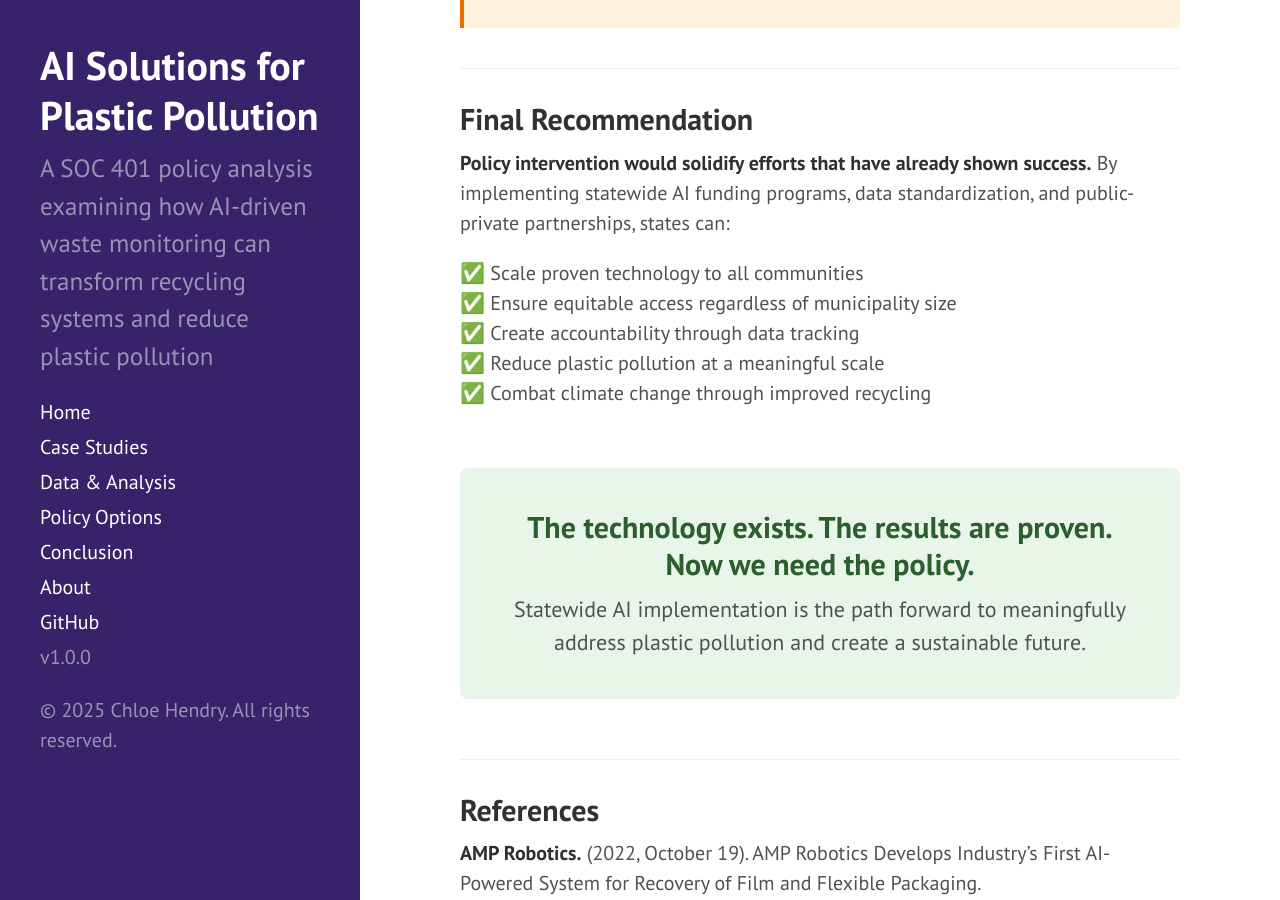
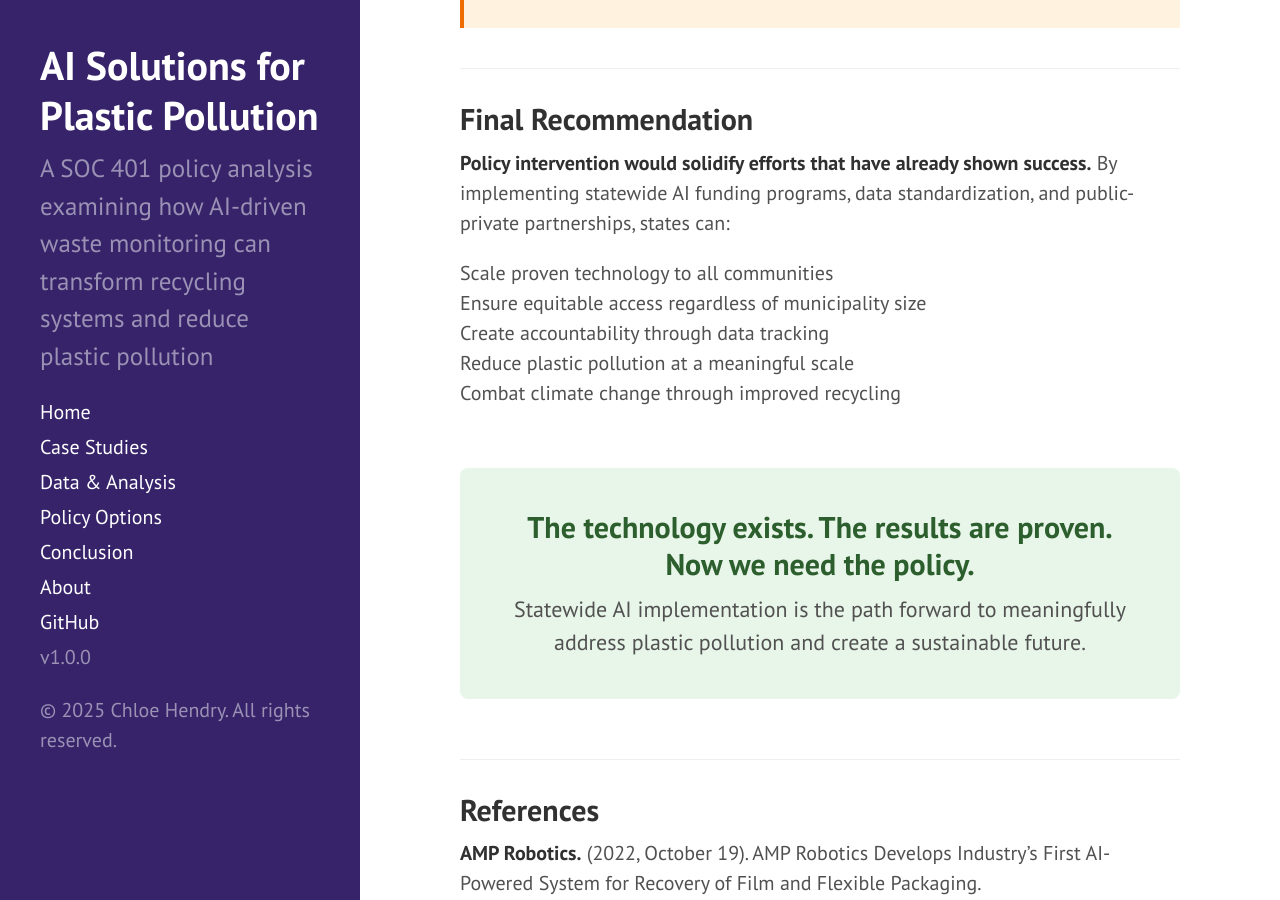
Before and after one commit to chendry6-blip/SOC401Website, a Jekyll site: the page built from _posts/2024-12-03-conclusion.md, in a window 1280 px wide and 900 px high, scrolled down 3296 px. Built offline with Jekyll 4.4.1, drawn with Linux system fonts in a browser that asks for light colours; some of the changed text lies outside the part shown.

Commit message:
Update 2024-12-03-conclusion.md

```diff
--- a/_posts/2024-12-03-conclusion.md
+++ b/_posts/2024-12-03-conclusion.md
@@ -35,22 +35,22 @@
 
 State-level policy and the incorporation of AI sorting tools are **necessary to make a meaningful difference**. States can provide:
 
-### 📋 Funding Incentives
+### Funding Incentives
 - Make technology accessible to all municipalities
 - Prioritize underserved communities
 - Remove financial barriers to implementation
 
-### 📊 Procurement Standards
+### Procurement Standards
 - Ensure consistent technology deployment
 - Set minimum performance requirements
 - Create competitive marketplace for AI providers
 
-### 🔍 Data-Sharing Requirements
+### Data-Sharing Requirements
 - Enable statewide performance tracking
 - Identify successful strategies
 - Guide evidence-based policy decisions
 
-### ⚖️ Ethical Oversight
+### Ethical Oversight
 - Ensure AI tools are used effectively, not just experimentally
 - Create regulated and transparent systems
 - Support statewide sustainability targets
@@ -112,11 +112,11 @@
 
 **Policy intervention would solidify efforts that have already shown success.** By implementing statewide AI funding programs, data standardization, and public-private partnerships, states can:
 
-✅ Scale proven technology to all communities
-✅ Ensure equitable access regardless of municipality size
-✅ Create accountability through data tracking
-✅ Reduce plastic pollution at a meaningful scale
-✅ Combat climate change through improved recycling
+ Scale proven technology to all communities
+ Ensure equitable access regardless of municipality size
+ Create accountability through data tracking
+ Reduce plastic pollution at a meaningful scale
+ Combat climate change through improved recycling
 
 <div style="background: #e8f5e9; padding: 2rem; border-radius: 8px; text-align: center; margin: 3rem 0;">
   <h2 style="color: #2c5f2d; margin-top: 0;">The technology exists. The results are proven. Now we need the policy.</h2>
```
